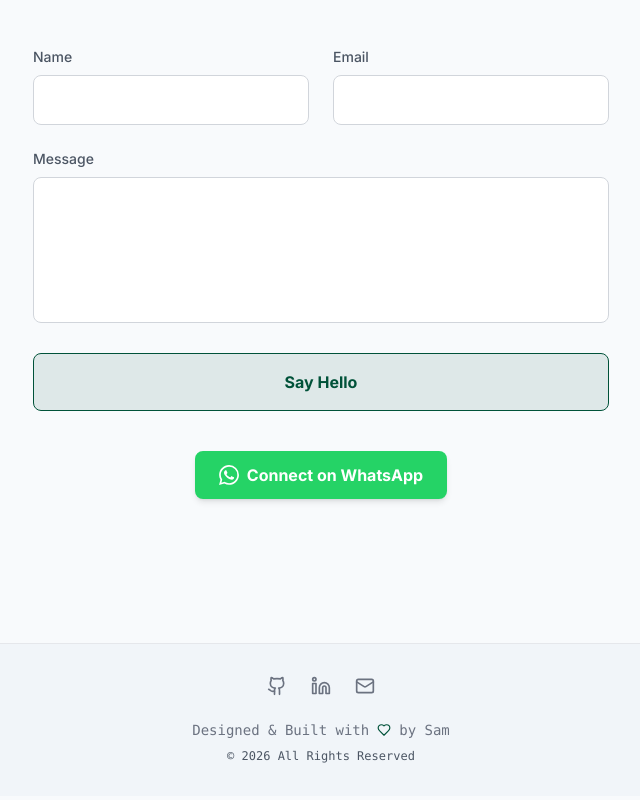
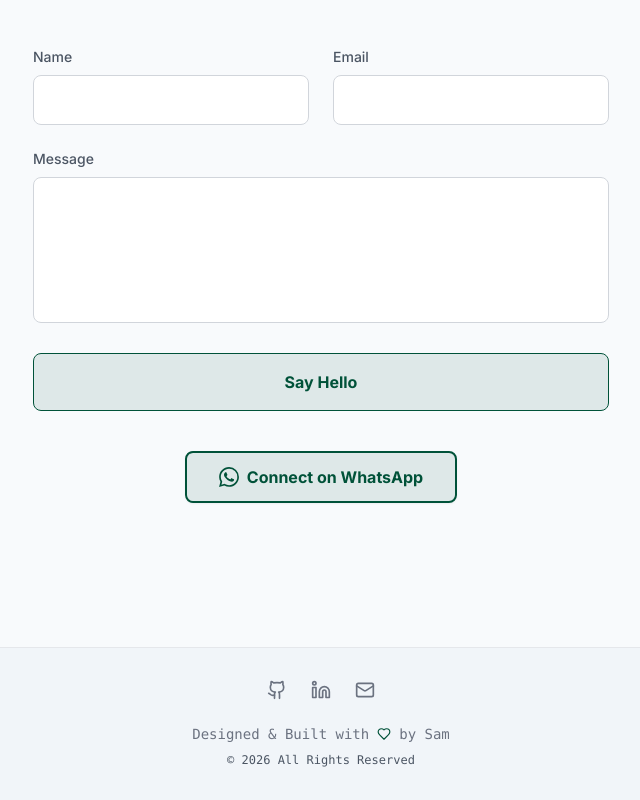
Before and after one commit to Samlite250/Samportfolio, a React (Vite) app: page / in a window 1280 px wide. Shown: the part 6272-7072 px from the top of the page, without its empty margins (319-959 px from the left). Built offline with nearby package versions, Linux system fonts and the light colour scheme.

Commit message:
style: match WhatsApp button background to Hire Me button theme

```diff
--- a/src/components/Contact.jsx
+++ b/src/components/Contact.jsx
@@ -116,7 +116,7 @@ const Contact = () => {
                   href="https://wa.me/250790268691?text=Hello%20Sam!%20I%20saw%20your%20portfolio%20and%20I'd%20like%20to%20discuss%20a%20potential%20project%20with%20you."
                   target="_blank"
                   rel="noreferrer"
-                  className="inline-flex items-center gap-2 px-6 py-3 bg-[#25D366] text-white font-bold rounded-lg hover:bg-[#128C7E] transition-all shadow-md hover:shadow-lg hover:-translate-y-0.5"
+                  className="inline-flex items-center gap-2 px-8 py-3 bg-primary/10 text-primary border-2 border-primary font-bold rounded-lg hover:bg-primary hover:text-white transition-all shadow-sm hover:shadow-lg hover:-translate-y-0.5"
                 >
                   <svg className="w-5 h-5" fill="currentColor" viewBox="0 0 24 24" xmlns="http://www.w3.org/2000/svg">
                     <path d="M17.472 14.382c-.297-.149-1.758-.867-2.03-.967-.273-.099-.471-.148-.67.15-.197.297-.767.966-.94 1.164-.173.199-.347.223-.644.075-.297-.15-1.255-.463-2.39-1.475-.883-.788-1.48-1.761-1.653-2.059-.173-.297-.018-.458.13-.606.134-.133.298-.347.446-.52.149-.174.198-.298.298-.497.099-.198.05-.371-.025-.52-.075-.149-.669-1.612-.916-2.207-.242-.579-.487-.5-.669-.51-.173-.008-.371-.01-.57-.01-.198 0-.52.074-.792.372-.272.297-1.04 1.016-1.04 2.479 0 1.462 1.065 2.875 1.213 3.074.149.198 2.096 3.2 5.077 4.487.709.306 1.262.489 1.694.625.712.227 1.36.195 1.871.118.571-.085 1.758-.719 2.006-1.413.248-.694.248-1.289.173-1.413-.074-.124-.272-.198-.57-.347m-5.421 7.403h-.004a9.87 9.87 0 01-5.031-1.378l-.361-.214-3.741.982.998-3.648-.235-.374a9.86 9.86 0 01-1.51-5.26c.001-5.45 4.436-9.884 9.888-9.884 2.64 0 5.122 1.03 6.988 2.898a9.825 9.825 0 012.893 6.994c-.003 5.45-4.437 9.884-9.885 9.884m8.413-18.297A11.815 11.815 0 0012.05 0C5.495 0 .16 5.335.157 11.892c0 2.096.547 4.142 1.588 5.945L.057 24l6.305-1.654a11.882 11.882 0 005.683 1.448h.005c6.554 0 11.89-5.335 11.893-11.893a11.821 11.821 0 00-3.48-8.413z"/>
```
